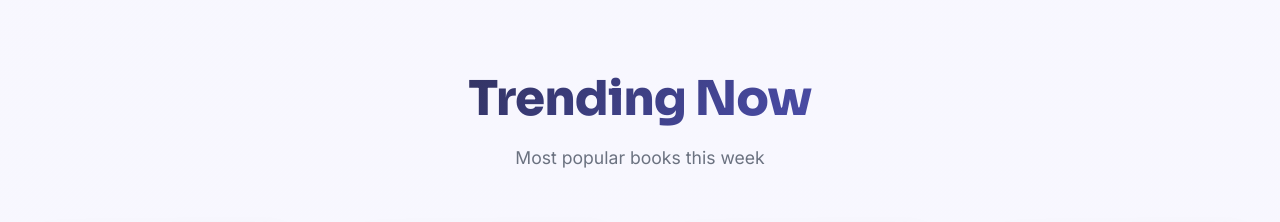
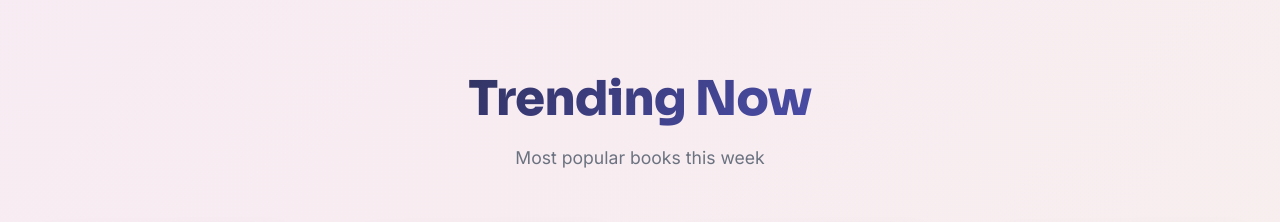
Before and after one commit to LetC0de/bookstore, a React (Vite) app in the folder frontend/: page / in a window 1280 px wide. Shown: the part 2381-2603 px from the top of the page. Built offline with nearby package versions, Linux system fonts and the light colour scheme.

Commit message:
trending now fixed

```diff
--- a/frontend/src/components/BookGrid.css
+++ b/frontend/src/components/BookGrid.css
@@ -3,9 +3,38 @@
   position: relative;
 }
 
+/* Trending Now section with coral/orange background */
+.book-grid-section.trending {
+  background: linear-gradient(135deg, rgba(255, 107, 107, 0.08) 0%, rgba(255, 165, 0, 0.08) 100%);
+  overflow: hidden;
+}
+
+.book-grid-section.trending::before {
+  content: '';
+  position: absolute;
+  top: -30%;
+  right: -10%;
+  width: 500px;
+  height: 500px;
+  background: radial-gradient(circle, rgba(255, 107, 107, 0.15) 0%, transparent 70%);
+  border-radius: 50%;
+  animation: float 15s ease-in-out infinite;
+}
+
+@keyframes float {
+  0%, 100% {
+    transform: translate(0, 0);
+  }
+  50% {
+    transform: translate(-30px, 30px);
+  }
+}
+
 .section-header {
   text-align: center;
   margin-bottom: var(--spacing-lg);
+  position: relative;
+  z-index: 1;
 }
 
 .section-title {
--- a/frontend/src/components/BookGrid.jsx
+++ b/frontend/src/components/BookGrid.jsx
@@ -2,9 +2,9 @@ import React from 'react';
 import BookCard from './BookCard';
 import './BookGrid.css';
 
-const BookGrid = ({ books, title, subtitle }) => {
+const BookGrid = ({ books, title, subtitle, variant }) => {
   return (
-    <section className="book-grid-section section">
+    <section className={`book-grid-section section ${variant === 'trending' ? 'trending' : ''}`}>
       <div className="container">
         {title && (
           <div className="section-header">
--- a/frontend/src/pages/Home.jsx
+++ b/frontend/src/pages/Home.jsx
@@ -21,7 +21,7 @@ const Home = () => {
       <SectionDivider variant="default" />
       <Categories />
       <SectionDivider variant="cool" />
-      <BookGrid books={trendingBooks} title="Trending Now" subtitle="Most popular books this week" />
+      <BookGrid books={trendingBooks} title="Trending Now" subtitle="Most popular books this week" variant="trending" />
       <SectionDivider variant="pink" />
       <BookGrid books={fictionBooks} title="Fiction Favorites" subtitle="Dive into captivating stories" />
       <SectionDivider variant="default" />
```
